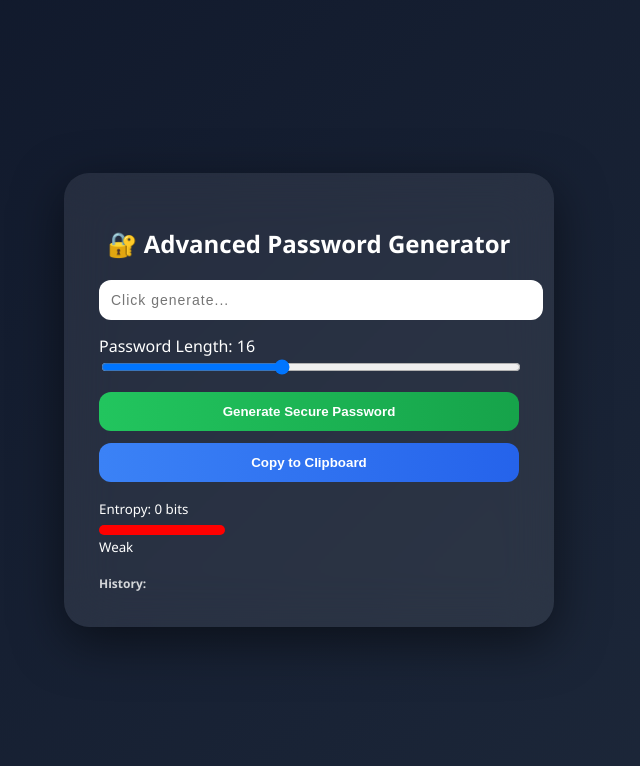
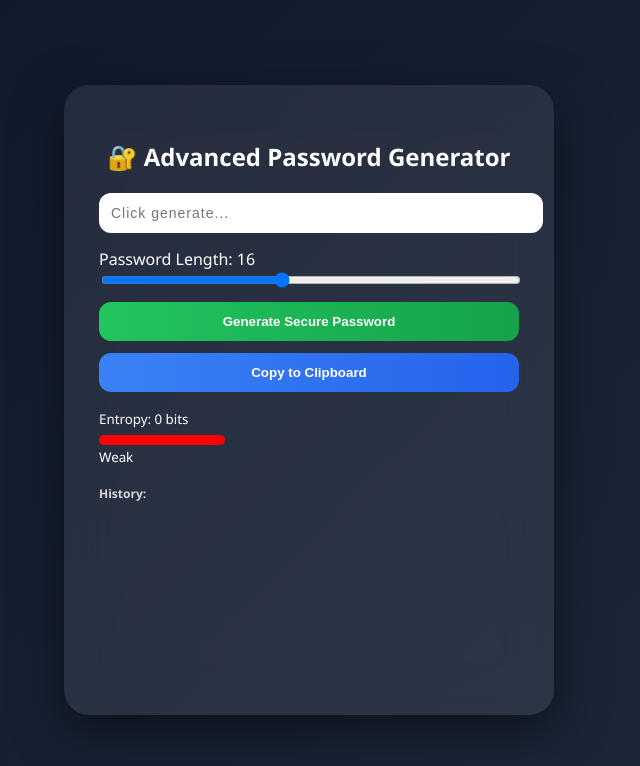
Before and after one commit to kurobrut/dded, a plain HTML site: page index.html in a window 1280 px wide. Shown: the whole page, without its empty margins (331-971 px from the left). Drawn offline with nearby package versions, Linux system fonts and the light colour scheme.

Commit message:
Update index.html

```diff
--- a/index.html
+++ b/index.html
@@ -26,9 +26,11 @@ body {
   padding: 35px;
   border-radius: 25px;
   width: 420px;
+  height: 560px;              /* FIXED HEIGHT */
   color: white;
   box-shadow: 0 15px 50px rgba(0,0,0,0.5);
-  transition: 0.3s ease;
+  display: flex;              /* FLEX LAYOUT */
+  flex-direction: column;
 }
 
 .card:hover {
@@ -82,10 +84,12 @@ button:hover {
 
 .history {
   margin-top: 18px;
-  max-height: 100px;
-  overflow-y: auto;
   font-size: 12px;
   opacity: 0.8;
+
+  flex: 1;                   /* Takes remaining space */
+  overflow-y: auto;          /* Scroll instead of expanding */
+  padding-right: 5px;
 }
 
 .strength-container {
```
